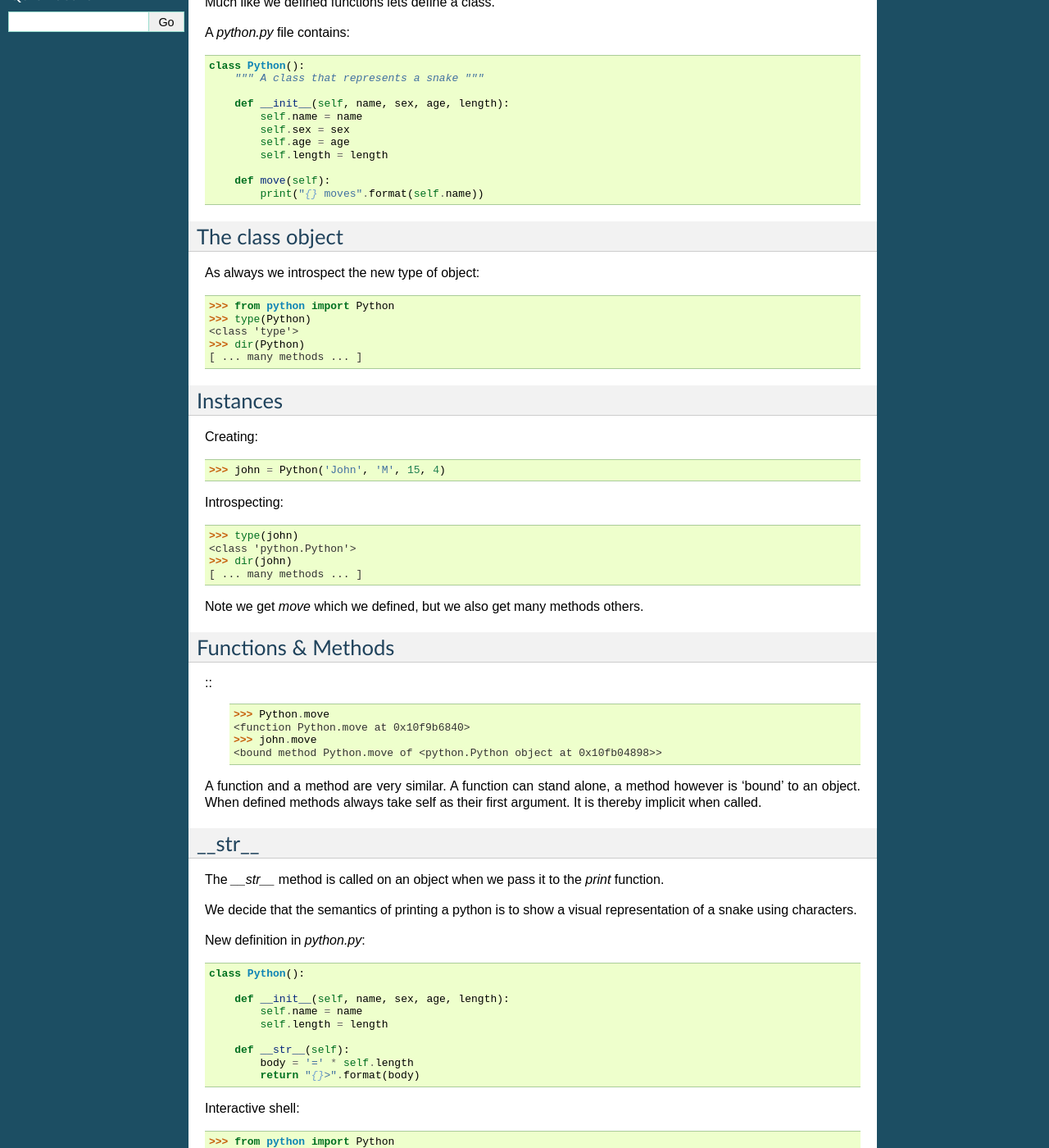
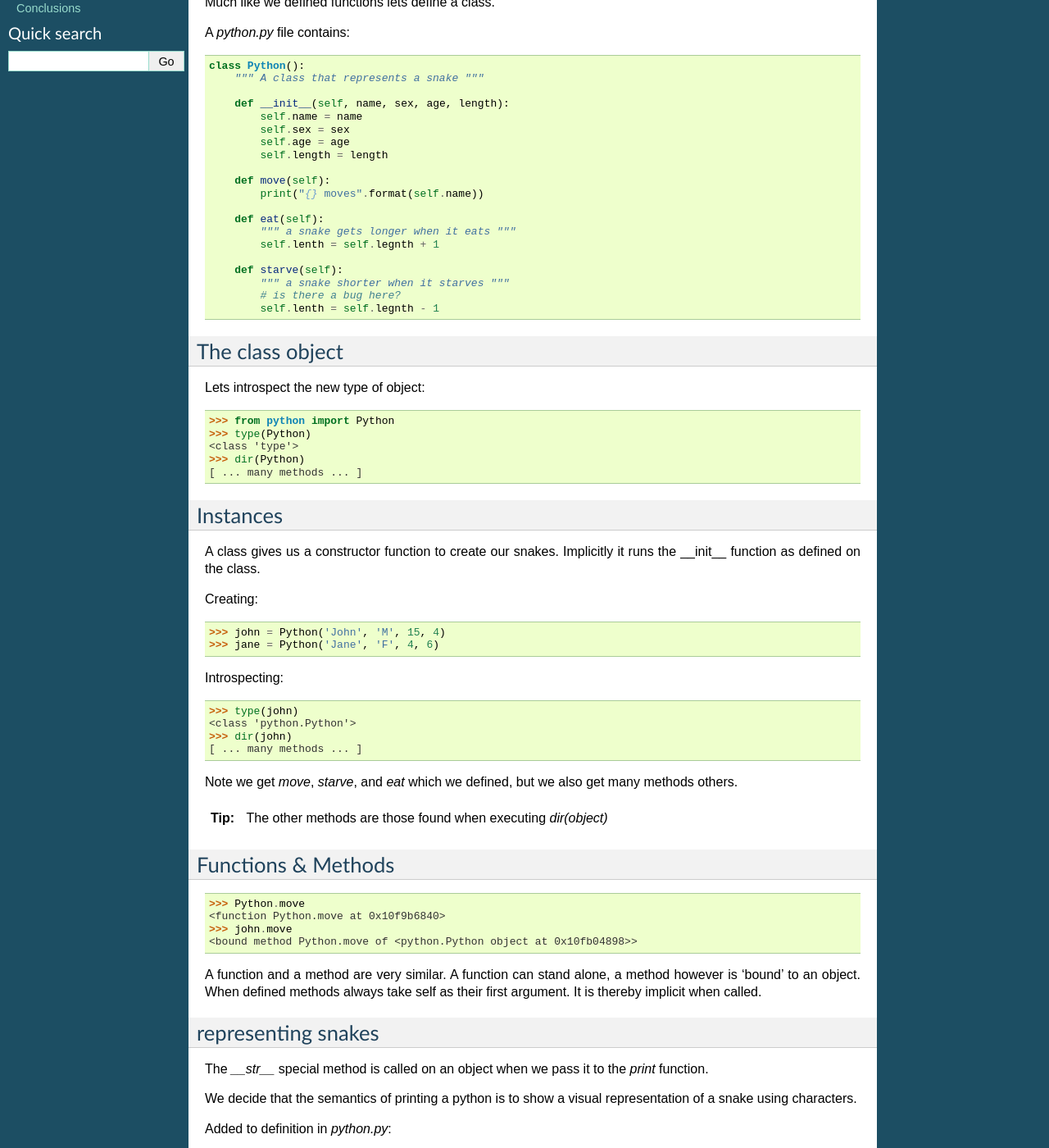
Before and after one commit to gu-lseg/intro-to-programming, a Sphinx documentation site: the page built from source/classes.rst, in a window 1280 px wide and 1400 px high, scrolled down 322 px. Shown: the whole window at 82% size. Built offline with Sphinx 7.4.7, drawn with Linux system fonts in a browser that asks for light colours; some of the changed text lies outside the part shown.

Commit message:
class based materials

```diff
--- a/source/classes.rst
+++ b/source/classes.rst
@@ -30,11 +30,21 @@
         def move(self):
             print("{} moves".format(self.name))
 
+        def eat(self):
+            """ a snake gets longer when it eats """
+            self.lenth = self.legnth + 1
+
+        def starve(self):
+            """ a snake shorter when it starves """
+            # is there a bug here?
+            self.lenth = self.legnth - 1
+
+
 
 The class object
 ================
 
-As always we introspect the new type of object::
+Lets introspect the new type of object::
 
     >>> from python import Python
     >>> type(Python)
@@ -46,9 +56,13 @@
 Instances
 =========
 
+A class gives us a constructor function to create our snakes. Implicitly it
+runs the __init__ function as defined on the class.
+
 Creating::
 
     >>> john = Python('John', 'M', 15, 4)
+    >>> jane = Python('Jane', 'F', 4, 6)
 
 Introspecting::
 
@@ -58,12 +72,17 @@
     [ ... many methods ... ]
 
 
-Note we get `move` which we defined, but we also get many methods others.
+Note we get `move`, `starve`, and `eat`  which we defined, but we also get many methods others.
+
+.. tip::
+
+    The other methods are those found when executing `dir(object)`
 
 Functions & Methods
 ===================
 
 ::
+
     >>> Python.move
     <function Python.move at 0x10f9b6840>
     >>> john.move
@@ -73,40 +92,53 @@
 however is 'bound' to an object. When defined methods always take self as their
 first argument. It is thereby implicit when called.
 
-__str__
-========
+representing snakes
+===================
 
-The `__str__` method is called on an object when we pass it to the `print` function.
+The `__str__` special method is called on an object when we pass it to the `print` function.
 
 We decide that the semantics of printing a python is to show a visual
 representation of a snake using characters.
 
-New definition in `python.py`::
+Added to definition in `python.py`::
 
     class Python():
 
         def __init__(self, name, sex, age, length):
             self.name = name
-            self.length = length
+    [...]
 
         def __str__(self):
             body = '=' * self.length
             return "{}>".format(body)
 
-Interactive shell::
+results::
 
     >>> from python import Python
     >>> john = Python('John', 5)
     >>> print(john)
     ~-=====%>
 
+snake equality
+==============
 
 
 Exercises
 =========
 
-Decide on the semantics of the following built in magic methods:
+attack
+------
+
+Decide on the semantics of a python attacking another object.
+
+Implement your decision by defining a new method.
+
 
 __add__
+-------
 
-__lt__
+Lets define another special method to exploit the nice syntax python gives us.
+
+Decide on the semantics of 'adding' pythons together.
+
+Implemnent by defining your __add__ method on the Python class.
--- a/source/python.py
+++ b/source/python.py
@@ -1,3 +1,6 @@
+import random
+
+
 class Python():
 
     def __init__(self, name, sex, age, length):
@@ -7,4 +10,43 @@
         self.length = length
 
     def move(self):
-        print("{} moves".format(self.name))
+        print("{} slithers".format(self.name))
+
+    def eat(self):
+        """ a snake gets longer when it eats """
+        self.length = self.length + 1
+
+    def starve(self):
+        """ a snake shorter when it starves """
+        # is there a bug here?
+        self.length = self.length - 1
+
+    def __lt__(self, other):
+        return self.length < other.length
+
+    def __gt__(self, other):
+        return self.length > other.length
+
+    def __add__(self, other):
+        if self.sex == other.sex:
+            return None
+        new_name = self.name + other.name
+        sex = random.choice(['M', 'F'])
+        return Python(new_name, sex, 0, 1)
+
+    def __str__(self):
+        body = '=' * self.length
+        return "{}>  {}".format(body, self.name)
+
+
+# Example run
+
+# jane = Python('Jane', 'F', 4, 6)
+# john = Python('John', 'M', 15, 4)
+# print(john)
+# print(jane)
+# jane < john
+# jane > john
+# jane + john
+# baby = jane + john
+# print(baby)
```
Also changed, not shown: source/classes_solutions.rst (added, +57 -0 lines).
